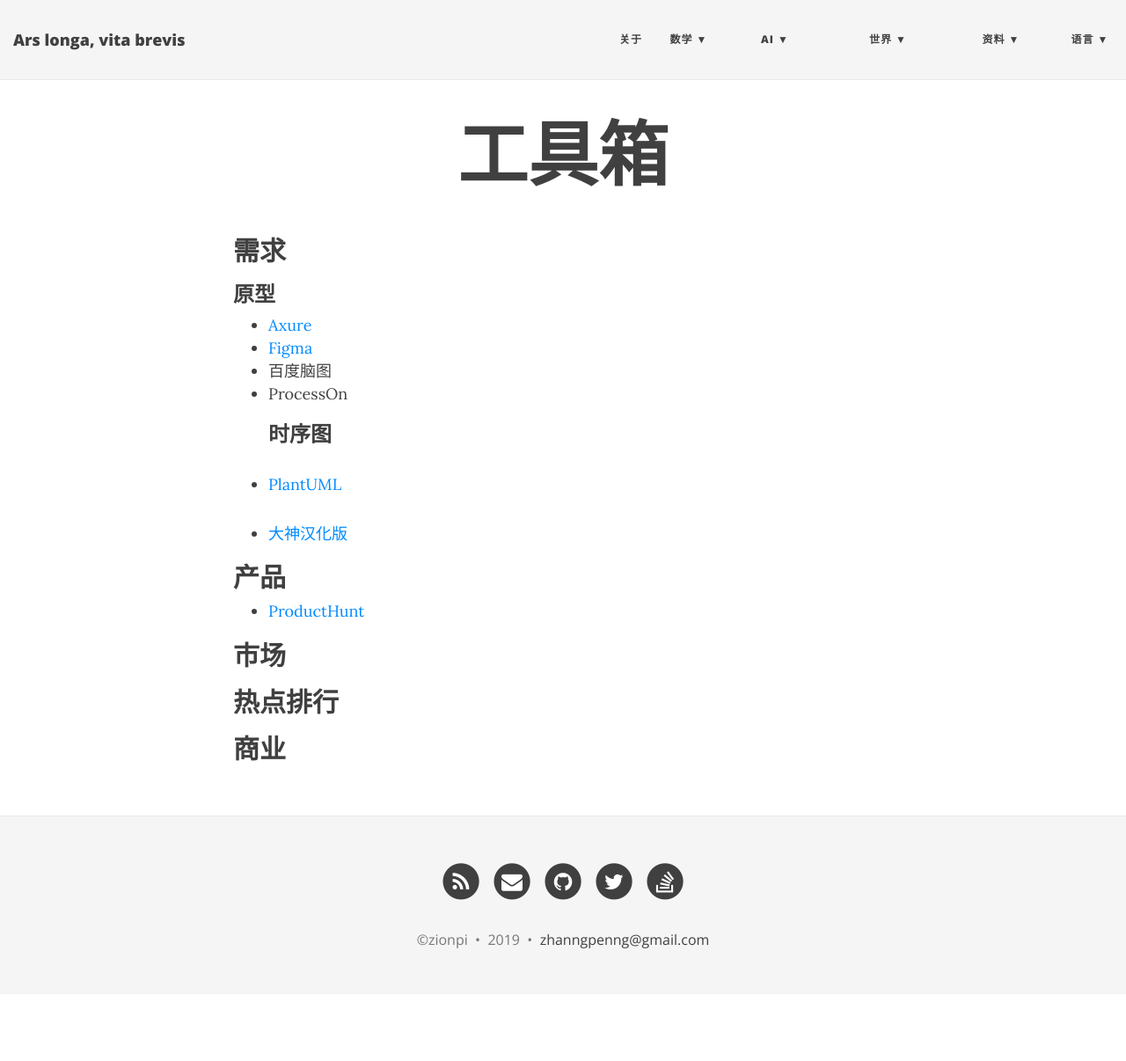
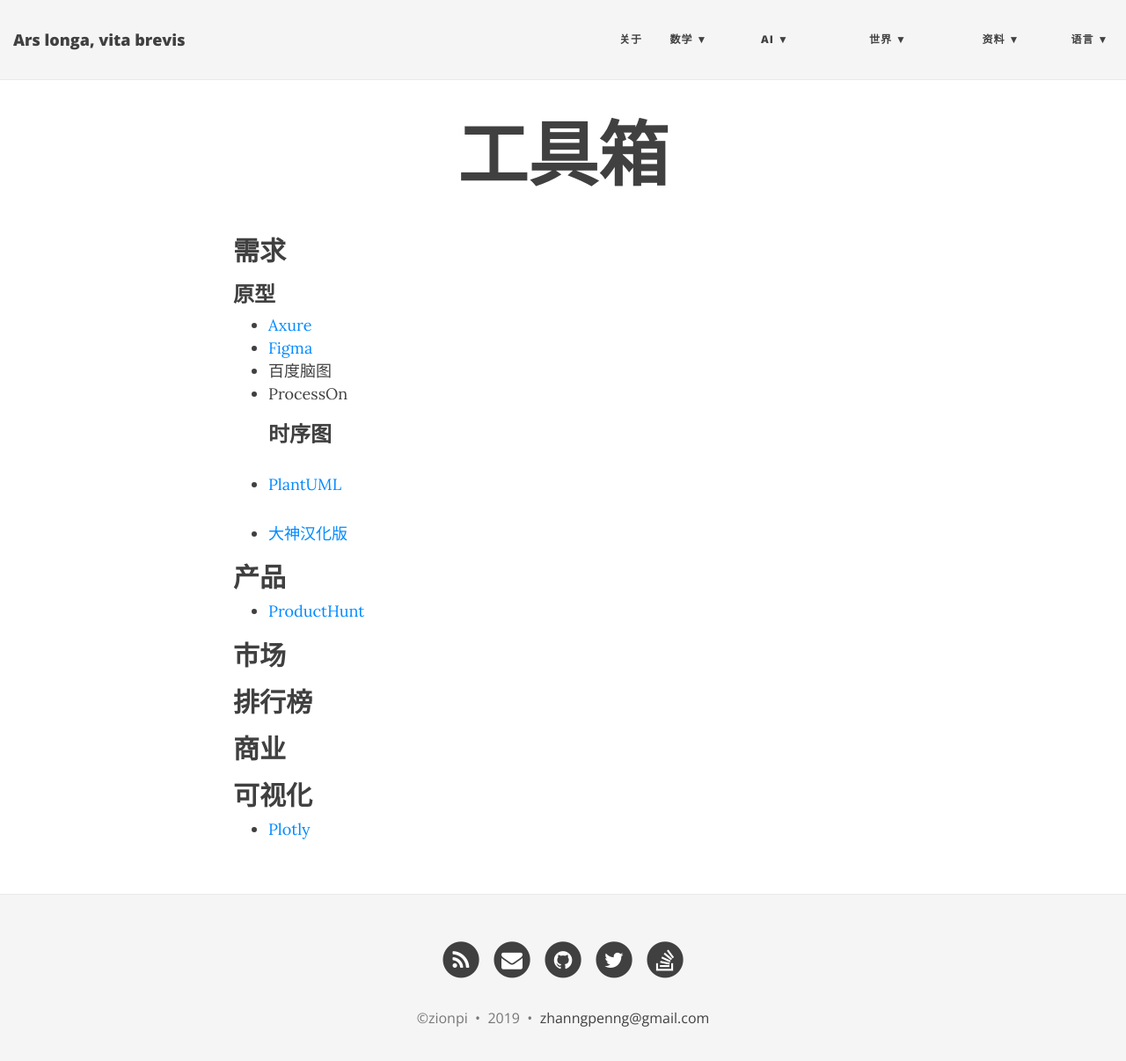
Before and after one commit to ZionPi/zionpi.github.io, a Jekyll site: the page built from toolbox.md, in a window 1280 px wide and 1219 px high. Shown: the top 1206 px of the window at 88% size. Built offline with Jekyll 4.4.1, drawn with Linux system fonts in a browser that asks for light colours; nearby versions of some CDN libraries.

Commit message:
Update toolbox.md

```diff
--- a/toolbox.md
+++ b/toolbox.md
@@ -19,6 +19,9 @@ title: 工具箱
 
 ## 市场
 
-## 热点排行
+## 排行榜
 
 ## 商业
+
+## 可视化
+- [Plotly](https://plot.ly/)
```
